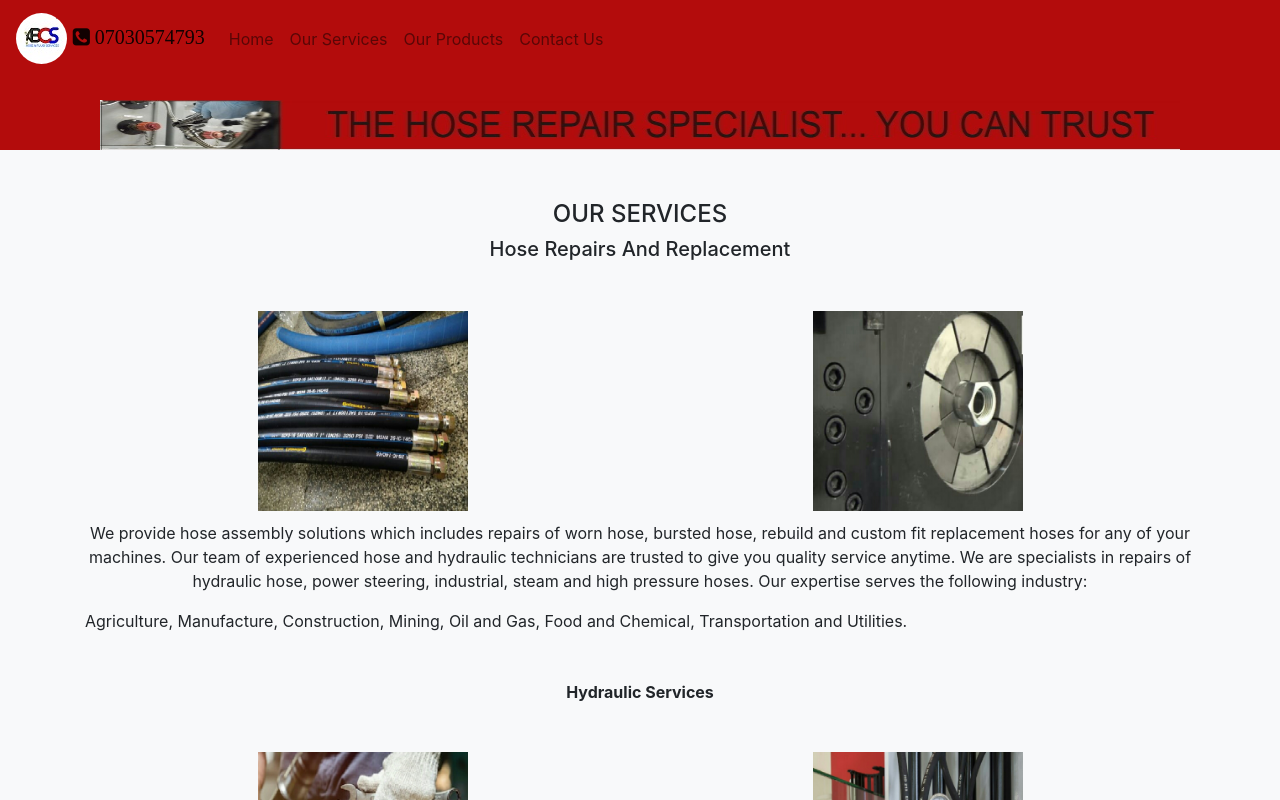
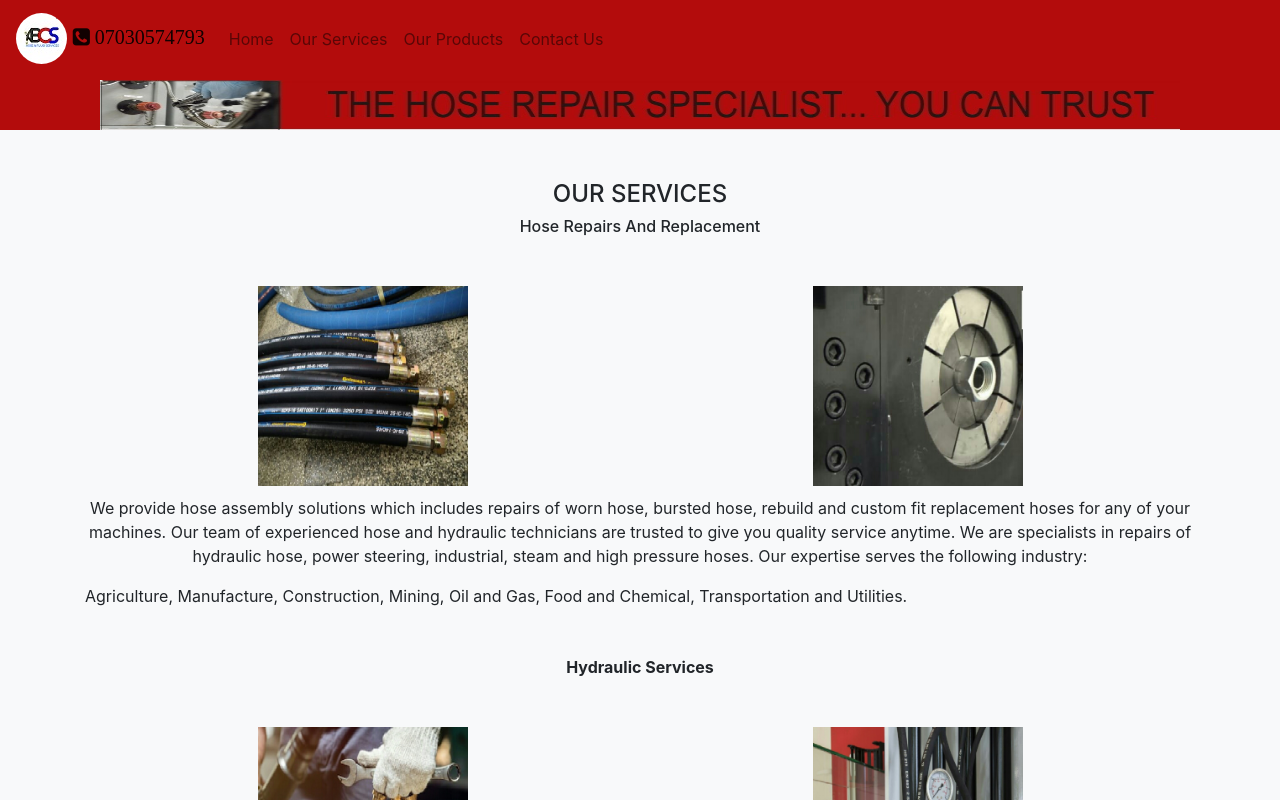
Before and after one commit to kegoba/bcshoseservice, a React (Create React App) app: page /services in a window 1280 px wide. Shown: the top 800 px of the page. Built offline with nearby package versions, Linux system fonts and the light colour scheme.

Commit message:
changes on the images

```diff
--- a/src/App.css
+++ b/src/App.css
@@ -99,7 +99,7 @@ textarea[type="textarea"]{
 }
 
 .banner{
-  margin-top: 100px;
+  margin-top: 80px;
 }
 
 @media(max-width:800px){
--- a/src/components/home/Services.js
+++ b/src/components/home/Services.js
@@ -13,14 +13,9 @@ import hydraulic_services1 from "./image/hydraulic_services1.jpg"
 const Services = ()=>{
     return(
         <div className="container">
-            <div className="row">
-                <div className="col">
-                    <h4 className="services">
-                        OUR SERVICES
-                    </h4>
-                    <h5> Hose Repairs And Replacement</h5>
+                    <h4 className="services">OUR SERVICES</h4>
+                    <h6> Hose Repairs And Replacement</h6>
                     <div className="container preventive">
-
                         <div className="row">
                             <div className="col">
                                 <img className=" image" src={hose_repair_replacement} />
@@ -49,6 +44,8 @@ const Services = ()=>{
 
                         </div>
                     </div>
+
+
                     <h6 className="services"> <b>  Hydraulic Services </b></h6>
                     <div className="container preventive">
 
@@ -68,29 +65,21 @@ const Services = ()=>{
                     </p>
 
 
-                        </div>
+                    </div>
                     </div>
 
 
+              <h6 className="services"> <b> Preventive Maintenance </b>  </h6>
+            <div className="container preventive">
 
 
-
-                    <h6 className="services"> <b> Preventive Maintenance </b>  </h6>
-
-                </div>
-
-            </div>
-            <div className="container preventive">
                 <div className="row">
                     <div className="col">
                         <img className=" image" src={preventive_maintenance2} />
-
                     </div>
-                    <div className="col ">
+                 <div className="col ">
                         <img className=" image" src={preventive_maintenance3} />
-
-
-                    </div>
+                 </div>
                     <p>
                         Hydraulic malfunctions and breakdown don’t happen on schedule or at a convenient time but
                         when it occurs, can be costly and dangerous. That’s why we suggest a proactive hydraulic
@@ -99,11 +88,11 @@ const Services = ()=>{
                         Call us today! or fill our contact form below and lets schedule an appointment.
                     </p>
 
+              </div>
+              </div>
 
 
 
-                </div>
-            </div>
 
         </div>
     )
```
